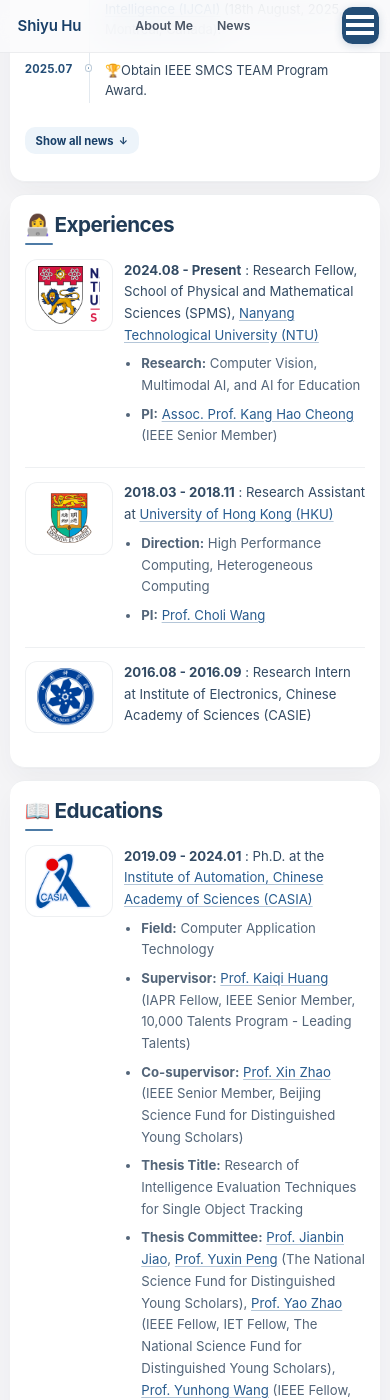
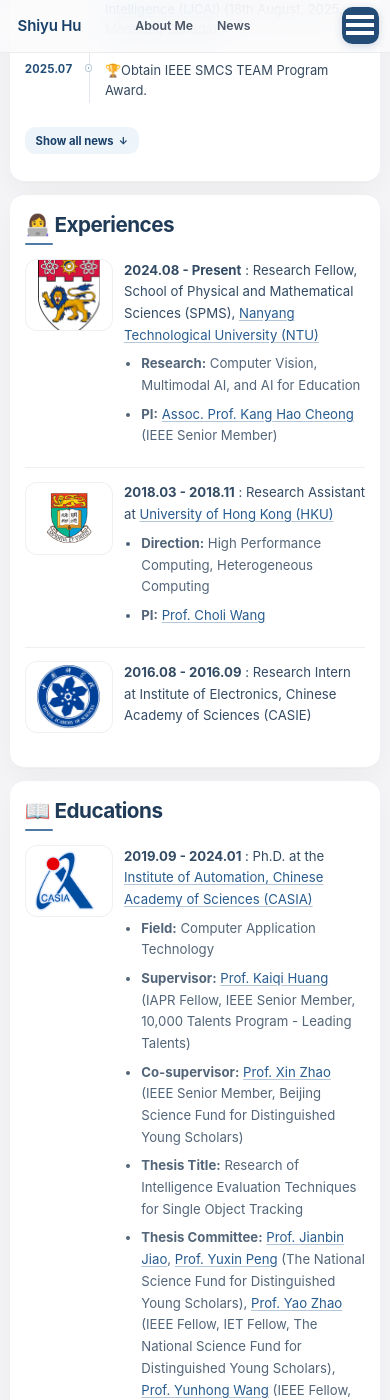
Before and after one commit to huuuuusy/huuuuusy.github.io, a Jekyll site: the page built from _pages/about.md, in a window 390 px wide and 1400 px high, scrolled down 3209 px. Built offline with Jekyll 4.4.1, drawn with Linux system fonts in a browser that asks for light colours.

Commit message:
Keep emblem crops intact on mobile

```diff
--- a/assets/css/main.scss
+++ b/assets/css/main.scss
@@ -1577,6 +1577,10 @@
         height: 58px;
     }
 
+    .institution-entry__logo--crop img {
+        max-height: none;
+    }
+
     .institution-entry__content {
         font-size: .88rem;
     }
```
